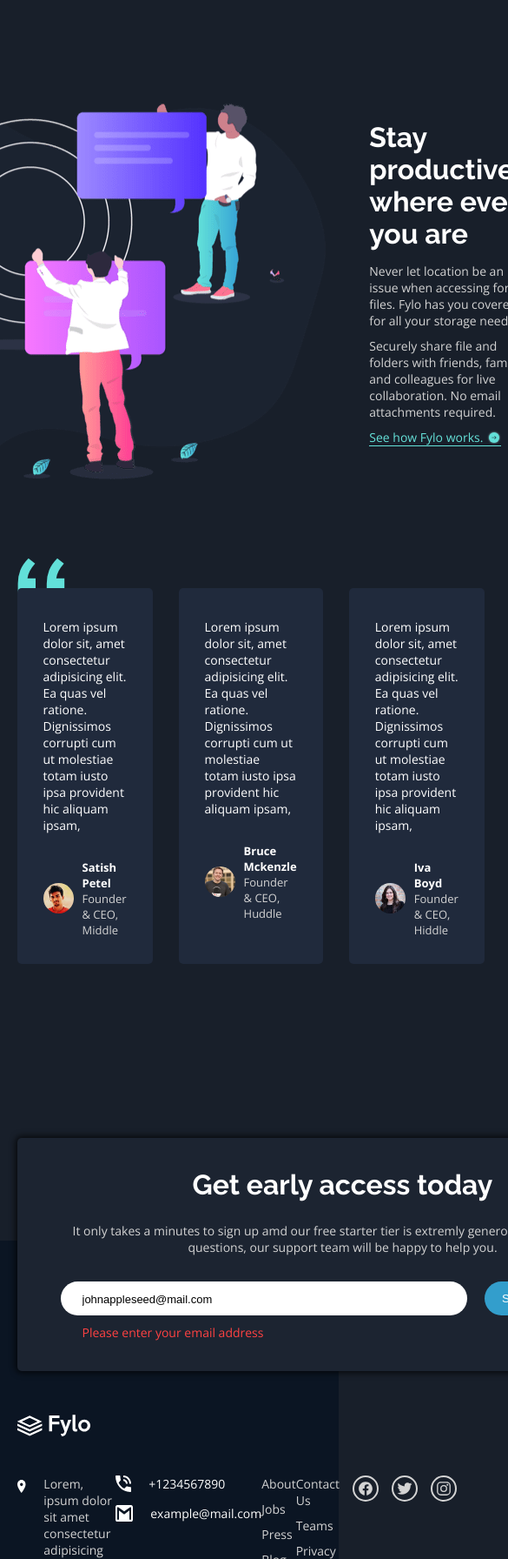
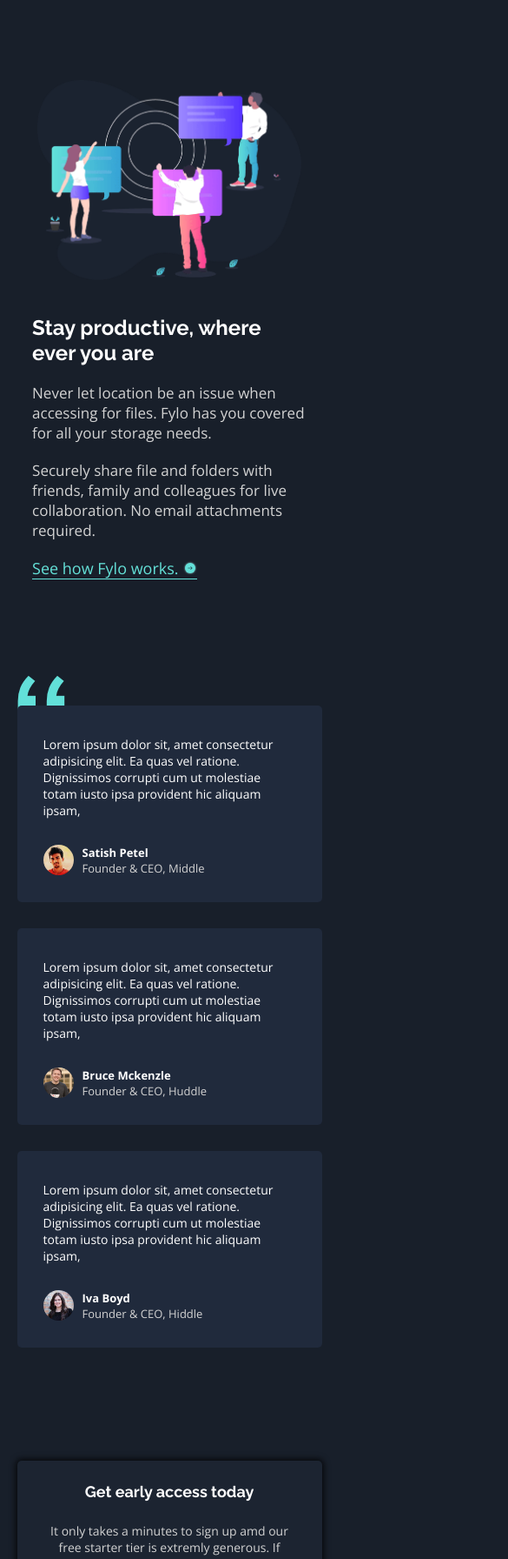
Before and after one commit to NouradinAbdurahman/fylo-dark-theme-landing-page, a plain HTML site: page index.html in a window 390 px wide. Shown: the part 1760-3552 px from the top of the page at 87% size, 585 px wide, since content can reach past the window. Drawn offline with nearby package versions, Linux system fonts and the light colour scheme.

Commit message:
Added media query

```diff
--- a/index.html
+++ b/index.html
@@ -127,10 +127,7 @@
           />
         </div>
         <div class="fourth__right">
-          <h1>
-            Stay productive, <br />
-            where ever you are
-          </h1>
+          <h1>Stay productive, where ever you are</h1>
           <p>
             Never let location be an issue when accessing for files. Fylo has
             you covered for all your storage needs.
@@ -214,7 +211,7 @@
                 placeholder="Email"
               />
             </div>
-            <button>Set Started For Free</button>
+            <button>Get Started For Free</button>
           </div>
           <p class="errorMessage">Please enter your email address</p>
         </div>
@@ -250,7 +247,7 @@
           </div>
 
           <div class="about">
-            <p>About</p>
+            <p>About Us</p>
             <p>Jobs</p>
             <p>Press</p>
             <p>Blog</p>
--- a/styles.css
+++ b/styles.css
@@ -172,6 +172,11 @@ header nav ul li a {
   margin-right: 20px;
 }
 
+.fourth__left img {
+  height: 400px;
+  user-select: none;
+}
+
 .fourth__right {
   margin: 30px;
   width: 500px;
@@ -265,7 +270,7 @@ header nav ul li a {
 
 .sixth {
   /* background-color: rgb(218, 206, 143); */
-  margin-top: 200px;
+  margin-top: 100px;
   position: relative;
   z-index: 10;
   margin-bottom: -150px;
@@ -347,7 +352,7 @@ header nav ul li a {
 
 footer {
   padding-top: 200px;
-  padding-bottom: 50px;
+  padding-bottom: 15px;
   background-color: var(--footer-background);
 }
 footer .footer__top {
@@ -359,6 +364,7 @@ footer .footer__bottom {
   margin-top: 30px;
   display: flex;
   justify-content: space-between;
+  flex-wrap: wrap;
 }
 
 footer .footer__bottom .location {
@@ -418,7 +424,7 @@ footer .footer__bottom .social ion-icon {
 
 footer .footer__bottom .social > div {
   cursor: pointer;
-  margin-left: 15px;
+  margin: 0 7.5px;
   display: flex;
   align-items: center;
   justify-content: center;
@@ -443,6 +449,72 @@ footer .footer__bottom .social > div:hover ion-icon {
 .attribution a {
   color: hsl(228, 45%, 44%);
 }
+
+@media screen and (max-width: 1000px) {
+  .fourth .container {
+    flex-direction: column;
+  }
+
+  .fourth__left {
+    margin: auto;
+  }
+
+  .fourth__left img {
+    height: 400px;
+  }
+
+  .fourth__right {
+    margin-top: 40px;
+  }
+
+  .fourth__right > h1 {
+    font-size: x-large;
+  }
+
+  .fourth__right > p {
+    margin: 20px 0;
+    font-size: 17px;
+  }
+
+  .fourth__right--cta p {
+    font-size: large;
+  }
+
+  .fifth .content {
+    display: flex;
+    flex-wrap: wrap;
+  }
+
+  .fifth .content .card {
+    margin-bottom: 30px;
+  }
+
+  .sixth .content {
+    padding: 25px 35px 15px;
+    width: 90%;
+  }
+  .sixth .content .cta {
+    flex-direction: column;
+  }
+
+  .sixth .content .cta .textInput {
+    width: 100%;
+    padding: 20px;
+    border-radius: 50px;
+    margin-bottom: 30px;
+  }
+
+  /* .sixth .content .cta .textInput input {
+  margin-left: 15px;
+} */
+
+  .sixth .content .cta button {
+    width: 100%;
+    padding: 20px;
+    border-radius: 50px;
+    font-size: large;
+  }
+}
 @media screen and (max-width: 768px) {
   .intro .intro-img img {
     width: 80%;
@@ -458,6 +530,60 @@ footer .footer__bottom .social > div:hover ion-icon {
   .feature {
     width: 90%;
     text-transform: capitalize;
+  }
+
+  .fourth__left {
+    margin: auto;
+    width: 95%;
+    display: flex;
+  }
+
+  .fourth__left img {
+    margin: auto;
+    height: 290px;
+  }
+
+  .fourth__right {
+    width: 90%;
+  }
+  footer .footer__top {
+    width: 100%;
+    margin: 30px auto;
+  }
+  footer .footer__bottom {
+    width: 100%;
+    margin: auto;
+    flex-direction: column;
+  }
+
+  footer .footer__bottom .location,
+  footer .footer__bottom .contact,
+  footer .footer__bottom .about,
+  footer .footer__bottom .contactUs,
+  footer .footer__bottom .social {
+    margin-bottom: 35px;
+  }
+
+  footer .footer__bottom .social {
+    justify-content: center;
+  }
+
+  .fifth .content .card {
+    margin: auto;
+    margin-bottom: 30px;
+  }
+
+  .sixth .content h1 {
+    font-size: large;
+  }
+
+  .sixth .content {
+    width: 100%;
+  }
+
+  /* footer img */
+  .footer__top img {
+    height: 40px;
   }
 }
 @media screen and (max-width: 480px) {
@@ -498,6 +624,11 @@ footer .footer__bottom .social > div:hover ion-icon {
   .feature img {
     width: 20%;
   }
+
+  .fourth__left img {
+    margin: auto;
+    height: 230px;
+  }
 }
 @media screen and (max-width: 320px) {
   .intro-info {
@@ -512,4 +643,9 @@ footer .footer__bottom .social > div:hover ion-icon {
     font-size: 0.7rem;
     padding-top: 5px;
   }
+
+  .fourth__left img {
+    margin: auto;
+    height: 200px;
+  }
 }
```
